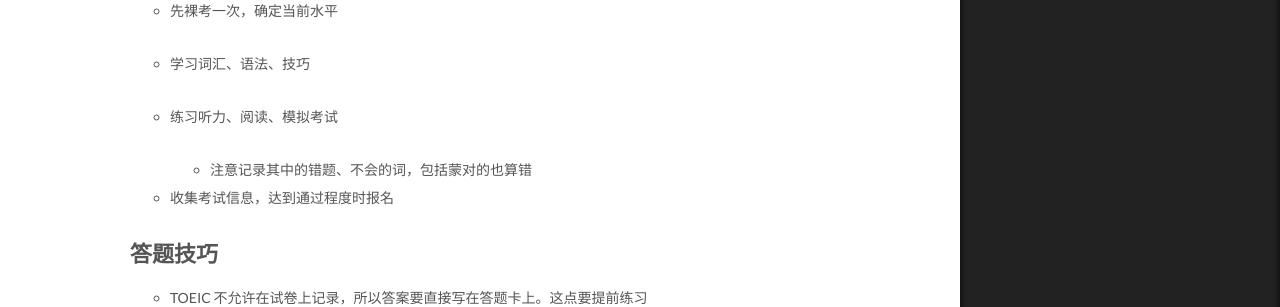
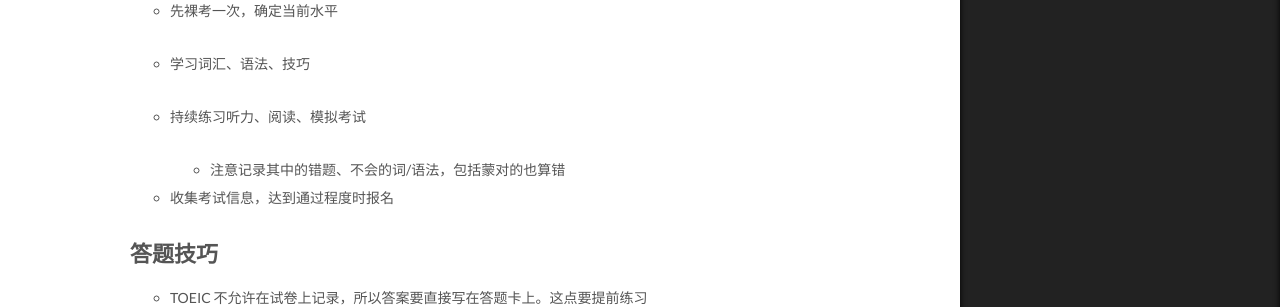
Before and after one commit to CodeHunter2006/CodeHunter2006.github.io, a Jekyll site: the page built from _posts/2022-05-14-TOEIC_Basic.md, in a window 1280 px wide and 1400 px high, scrolled down 1277 px. Shown: the part 379-686 px from the top of the window. Built offline with Jekyll 4.4.1, drawn with Linux system fonts in a browser that asks for light colours.

Commit message:
doc: add content

```diff
--- a/_posts/2022-05-14-TOEIC_Basic.md
+++ b/_posts/2022-05-14-TOEIC_Basic.md
@@ -44,9 +44,9 @@ tags: English
 
 - 学习词汇、语法、技巧
 
-- 练习听力、阅读、模拟考试
+- 持续练习听力、阅读、模拟考试
 
-  - 注意记录其中的错题、不会的词，包括蒙对的也算错
+  - 注意记录其中的错题、不会的词/语法，包括蒙对的也算错
 
 - 收集考试信息，达到通过程度时报名
 
```
Also changed, not shown: _posts/2022-04-23-TOEIC_vocabulary.md (+2 -1 lines), _posts/2022-05-07-TOEIC_grammar.md (+6 -0 lines).
